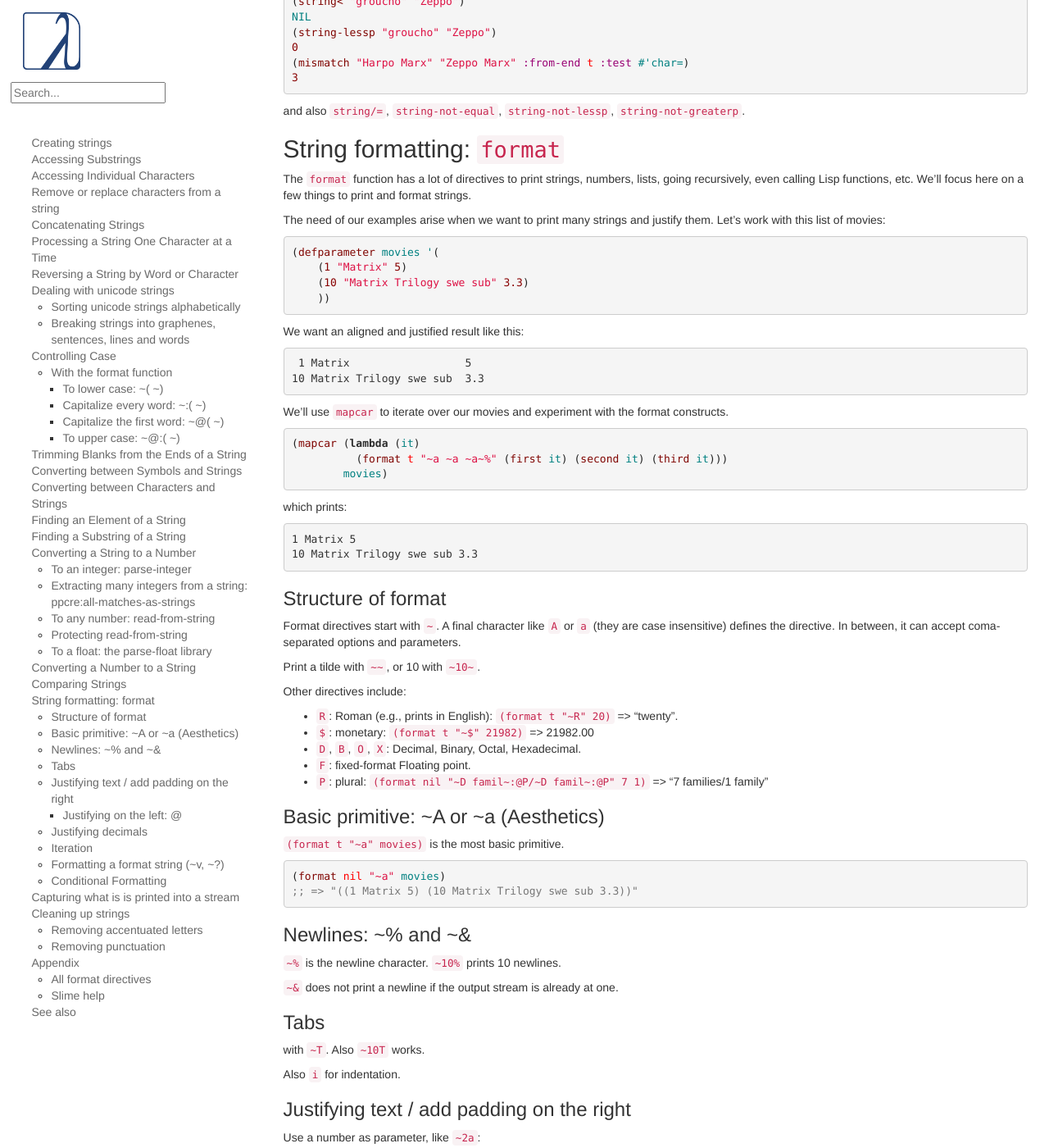
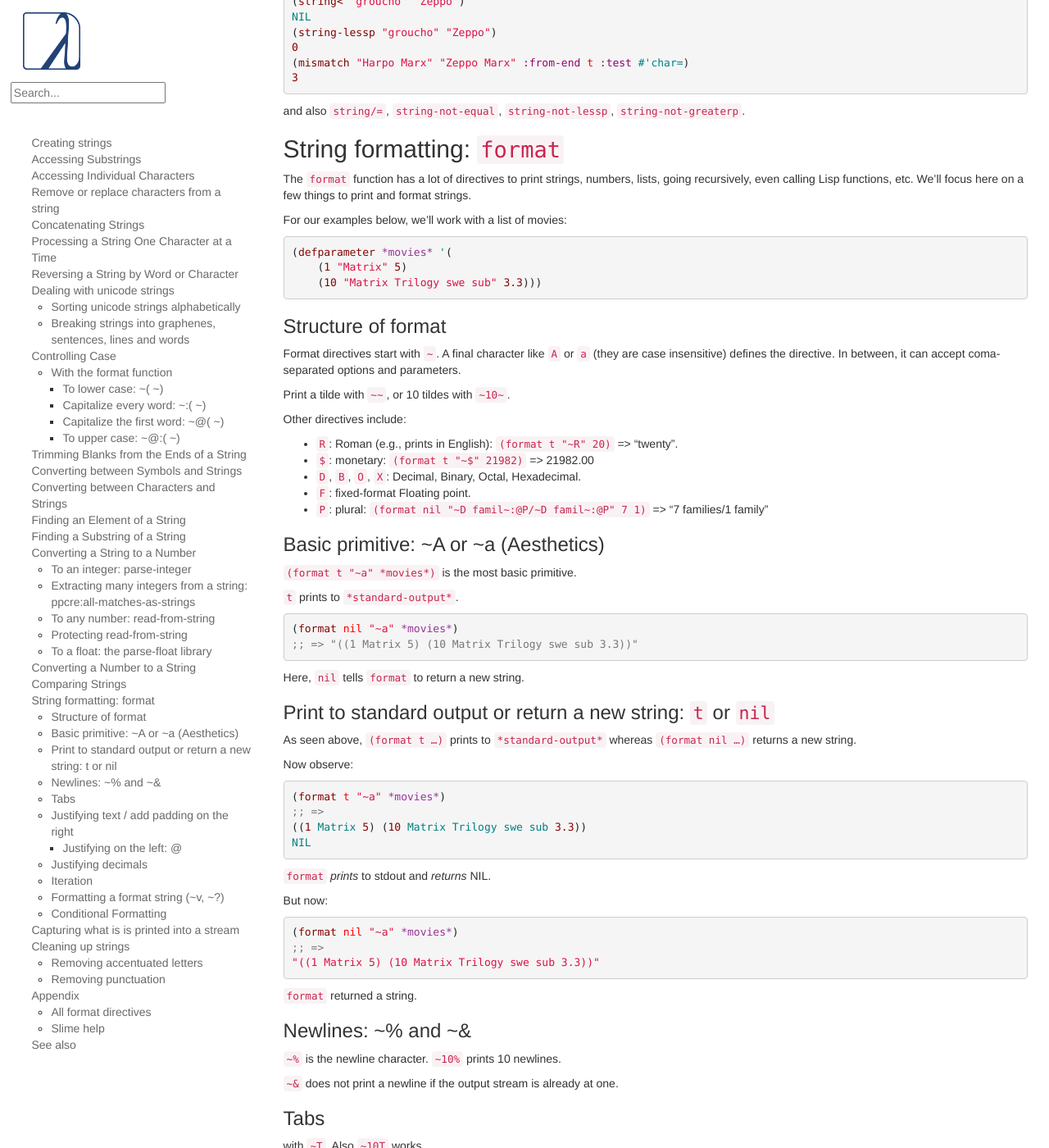
Before and after one commit to LispCookbook/cl-cookbook, a Jekyll site: the page built from strings.md, in a window 1280 px wide and 1400 px high, scrolled down 14245 px. Shown: the whole window at 82% size. Built offline with Jekyll 4.4.1, drawn with Linux system fonts in a browser that asks for light colours; some of the changed text lies outside the part shown.

Commit message:
strings: format intro++

````diff
--- a/strings.md
+++ b/strings.md
@@ -903,38 +903,13 @@ The `format` function has a lot of directives to print strings,
 numbers, lists, going recursively, even calling Lisp functions,
 etc. We'll focus here on a few things to print and format strings.
 
-The need of our examples arise when we want to print many strings and
-justify them. Let's work with this list of movies:
+For our examples below, we'll work with a list of movies:
 
 ~~~lisp
-(defparameter movies '(
+(defparameter *movies* '(
     (1 "Matrix" 5)
-    (10 "Matrix Trilogy swe sub" 3.3)
-    ))
+    (10 "Matrix Trilogy swe sub" 3.3)))
 ~~~
-
-We want an aligned and justified result like this:
-
-```
- 1 Matrix                  5
-10 Matrix Trilogy swe sub  3.3
-```
-
-We'll use `mapcar` to iterate over our movies and experiment with the
-format constructs.
-
-~~~lisp
-(mapcar (lambda (it)
-          (format t "~a ~a ~a~%" (first it) (second it) (third it)))
-        movies)
-~~~
-
-which prints:
-
-```
-1 Matrix 5
-10 Matrix Trilogy swe sub 3.3
-```
 
 
 ### Structure of format
@@ -943,7 +918,7 @@ Format directives start with `~`. A final character like `A` or `a`
 (they are case insensitive) defines the directive. In between, it can
 accept coma-separated options and parameters.
 
-Print a tilde with `~~`, or 10 with `~10~`.
+Print a tilde with `~~`, or 10 tildes with `~10~`.
 
 Other directives include:
 
@@ -955,12 +930,44 @@ Other directives include:
 
 ### Basic primitive: ~A or ~a (Aesthetics)
 
-`(format t "~a" movies)` is the most basic primitive.
+`(format t "~a" *movies*)` is the most basic primitive.
+
+`t` prints to `*standard-output*`.
 
 ~~~lisp
-(format nil "~a" movies)
+(format nil "~a" *movies*)
 ;; => "((1 Matrix 5) (10 Matrix Trilogy swe sub 3.3))"
 ~~~
+
+Here, `nil` tells `format` to return a new string.
+
+
+### Print to standard output or return a new string: `t` or `nil`
+
+As seen above, `(format t …)` prints to `*standard-output*` whereas
+`(format nil …)` returns a new string.
+
+Now observe:
+
+~~~lisp
+(format t "~a" *movies*)
+;; =>
+((1 Matrix 5) (10 Matrix Trilogy swe sub 3.3))
+NIL
+~~~
+
+`format` *prints* to stdout and *returns* NIL.
+
+But now:
+
+~~~lisp
+(format nil "~a" *movies*)
+;; =>
+"((1 Matrix 5) (10 Matrix Trilogy swe sub 3.3))"
+~~~
+
+`format` returned a string.
+
 
 ### Newlines: ~% and ~&
 
@@ -987,7 +994,7 @@ Use a number as parameter, like `~2a`:
 ~~~lisp
 (mapcar (lambda (it)
            (format t "~2a ~a ~a~%" (first it) (second it) (third it)))
-         movies)
+         *movies*)
 ~~~
 
 ```
@@ -1000,7 +1007,7 @@ So, expanding:
 ~~~lisp
 (mapcar (lambda (it)
           (format t "~2a ~25a ~2a~%" (first it) (second it) (third it)))
-        movies)
+        *movies*)
 ~~~
 
 ```
@@ -1022,7 +1029,7 @@ Use a `@` as in `~2@A`:
 ~~~lisp
 (mapcar (lambda (it)
            (format nil "~2@a ~25@a ~2a~%" (first it) (second it) (third it)))
-        movies)
+        *movies*)
 ~~~
 
 ```
@@ -1040,7 +1047,7 @@ With `~2,2f`:
 ~~~lisp
 (mapcar (lambda (it)
           (format t "~2@a ~25a ~2,2f~%" (first it) (second it) (third it)))
-        movies)
+        *movies*)
 ~~~
 
 ```
````
